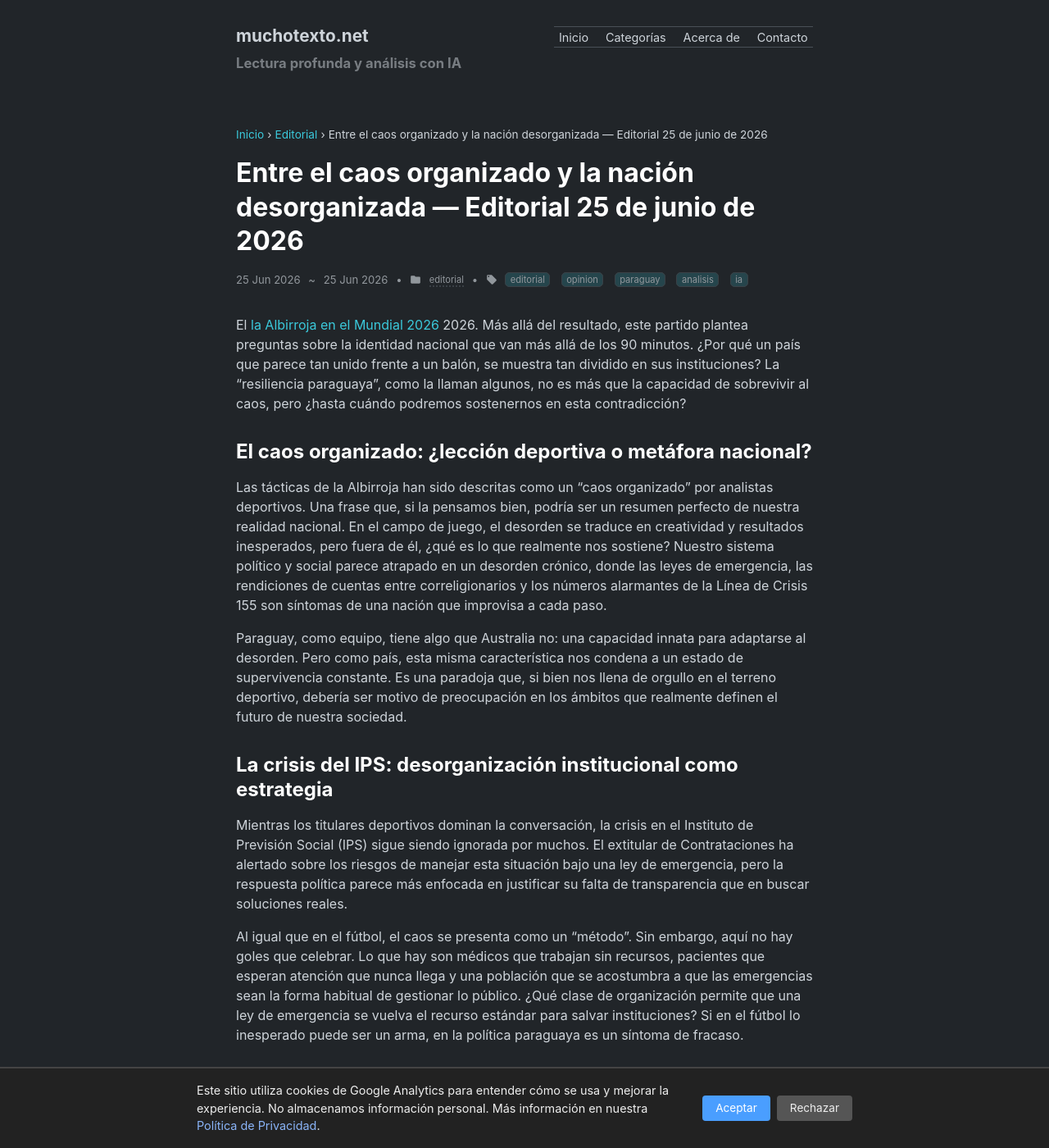
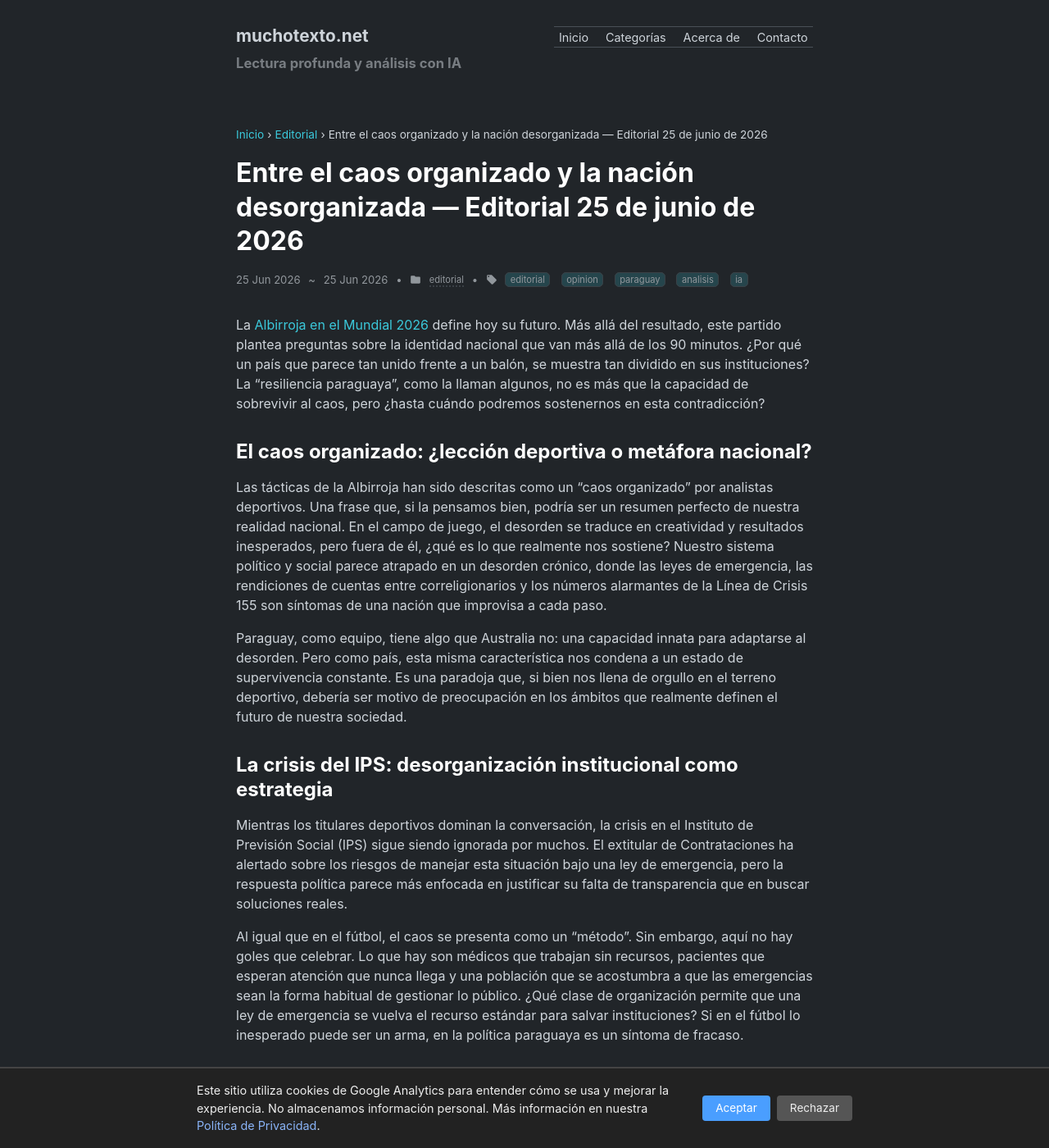
Before and after one commit to miravosqueinteresante/muchotexto.net, a Jekyll site: the page built from _posts/2026-06-25-entre-el-caos-organizado-y-la-nacion-desorganizada-editorial-editoria.md, in a window 1280 px wide and 1400 px high. Shown: the whole window at 82% size. Built offline with Jekyll 4.4.1, drawn with Linux system fonts in a browser that asks for light colours; comment, search, counter and statistics services are not loaded; some of the changed text lies outside the part shown.

Commit message:
fix: corregir texto roto en editorial 25/jun (AI hallucination)

```diff
--- a/_posts/2026-06-25-entre-el-caos-organizado-y-la-nacion-desorganizada-editorial-editoria.md
+++ b/_posts/2026-06-25-entre-el-caos-organizado-y-la-nacion-desorganizada-editorial-editoria.md
@@ -8,7 +8,7 @@
 tags: editorial opinion paraguay analisis ia
 ---
 
-El [la Albirroja en el Mundial 2026]({% post_url 2026-06-10-que-es-realmente-el-futbol %}) 2026. Más allá del resultado, este partido plantea preguntas sobre la identidad nacional que van más allá de los 90 minutos. ¿Por qué un país que parece tan unido frente a un balón, se muestra tan dividido en sus instituciones? La "resiliencia paraguaya", como la llaman algunos, no es más que la capacidad de sobrevivir al caos, pero ¿hasta cuándo podremos sostenernos en esta contradicción?
+La [Albirroja en el Mundial 2026]({% post_url 2026-06-25-paraguay-vs-australia-en-el-mundial-pulso-paraguay %}) define hoy su futuro. Más allá del resultado, este partido plantea preguntas sobre la identidad nacional que van más allá de los 90 minutos. ¿Por qué un país que parece tan unido frente a un balón, se muestra tan dividido en sus instituciones? La "resiliencia paraguaya", como la llaman algunos, no es más que la capacidad de sobrevivir al caos, pero ¿hasta cuándo podremos sostenernos en esta contradicción?
 
 ## El caos organizado: ¿lección deportiva o metáfora nacional?
 
@@ -30,7 +30,7 @@
 
 ## Resiliencia o resignación: el dilema cultural paraguayo
 
-Muchos celebran la capacidad de Paraguay de alternar entre la pasión por el fútbol y las preocupaciones cotid[uso de IA en el fútbol]({% post_url 2026-06-23-laboratorio-americano-ia-futbol-mundial-2026 %}) son hermosos, sí, pero también funcionan como una cortina que oculta las grietas profundas de nuestra sociedad.
+Muchos celebran la capacidad de Paraguay de alternar entre la pasión por el fútbol y las preocupaciones cotidianas. Los goles, las jugadas y los análisis tácticos son hermosos, sí, pero también funcionan como una cortina que oculta las grietas profundas de nuestra sociedad.
 
 La pregunta que debemos hacernos es si Paraguay quiere seguir siendo ese equipo que sorprende en el caos o si aspira a algo más. Tanto en el fútbol como en la vida nacional, los resultados impredecibles pueden ser emocionantes, pero no son sostenibles. La resiliencia, esa palabra que tanto nos gusta usar, no es suficiente si no viene acompañada de un proyecto claro. Después de todo, sobrevivir no es lo mismo que vivir.
 
```
